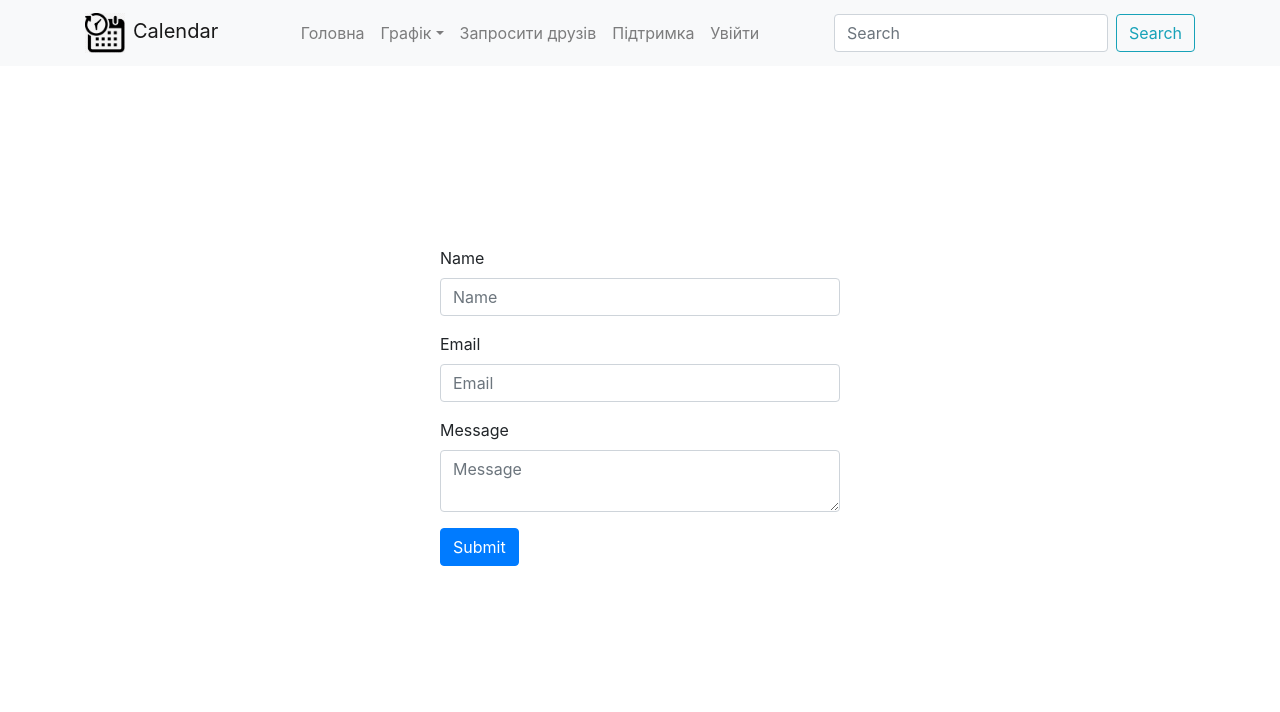
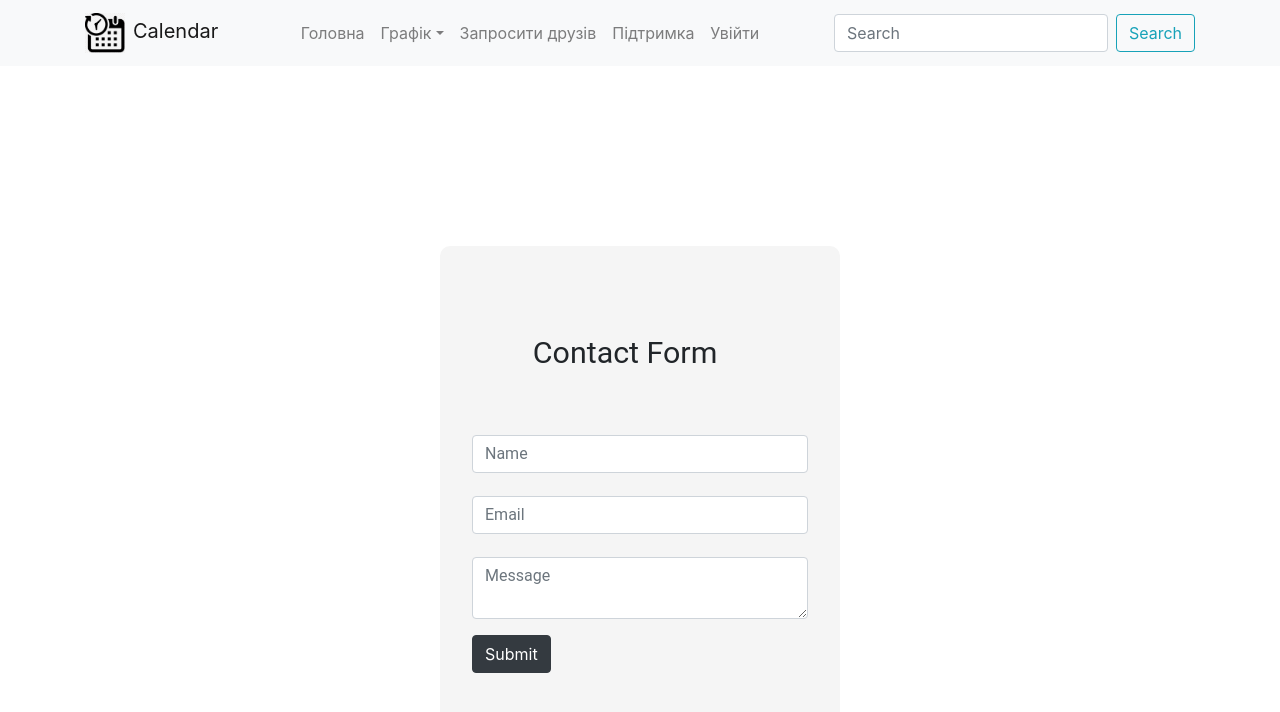
Before and after one commit to shpaksasha/Calendar, a React (Create React App) app: page /log in a window 1280 px wide. Shown: the top 712 px of the page. Built offline with nearby package versions, Linux system fonts and the light colour scheme.

Commit message:
works on Contact Form

```diff
--- a/src/components/LogOn/log.js
+++ b/src/components/LogOn/log.js
@@ -5,9 +5,24 @@ import {makeStyles} from '@material-ui/core/styles';
 const useStyles = makeStyles(theme => ({
     form: {
         width: '400px',
-        height: '400px',
+        height: '480px',
         margin: '180px auto',
-        position: 'relative'
+        position: 'relative',
+        backgroundColor:'#f5f5f5',
+        borderRadius: '10px',
+        padding: '2em 2em'
+    },
+    control: {
+        paddingBottom:'7px',
+    },
+    contact: {
+        fontSize: '1.9em',
+        fontFamily: 'Roboto',
+        position: 'relative',
+        padding: '1.7em 2em'
+    },
+    submit: {
+        margin: '0em auto'
     }
 }));
 
@@ -15,22 +30,20 @@ const LogOn = () => {
     const classes = useStyles();
     return (
         <Form className={classes.form}>
-            <Form.Group controlId='formName'>
-                <Form.Label>Name</Form.Label>
-                <Form.Control type='name' placeholder='Name'/>
+            <Form.Label className={classes.contact}>Contact Form</Form.Label>
+            <Form.Group controlId='formName' className={classes.control}>
+                <Form.Control style={{fontFamily: 'Roboto'}} type='name' placeholder='Name'/>
             </Form.Group>
 
-            <Form.Group controlId='formEmail'>
-                <Form.Label>Email</Form.Label>
-                <Form.Control type='email' placeholder='Email'/>
+            <Form.Group controlId='formEmail' className={classes.control}>
+                <Form.Control style={{fontFamily: 'Roboto'}} type='email' placeholder='Email'/>
             </Form.Group>
 
             <Form.Group controlId='Message'>
-                <Form.Label>Message</Form.Label>
-                <Form.Control as='textarea' type='message' placeholder='Message'/>
+                <Form.Control style={{fontFamily: 'Roboto'}} as='textarea' type='message' placeholder='Message'/>
             </Form.Group>
 
-            <Button variant="primary" type='submit'>
+            <Button className={classes.submit} class="btn btn-dark" variant='dark' type='submit'>
                 Submit
             </Button>
         </Form>
```
